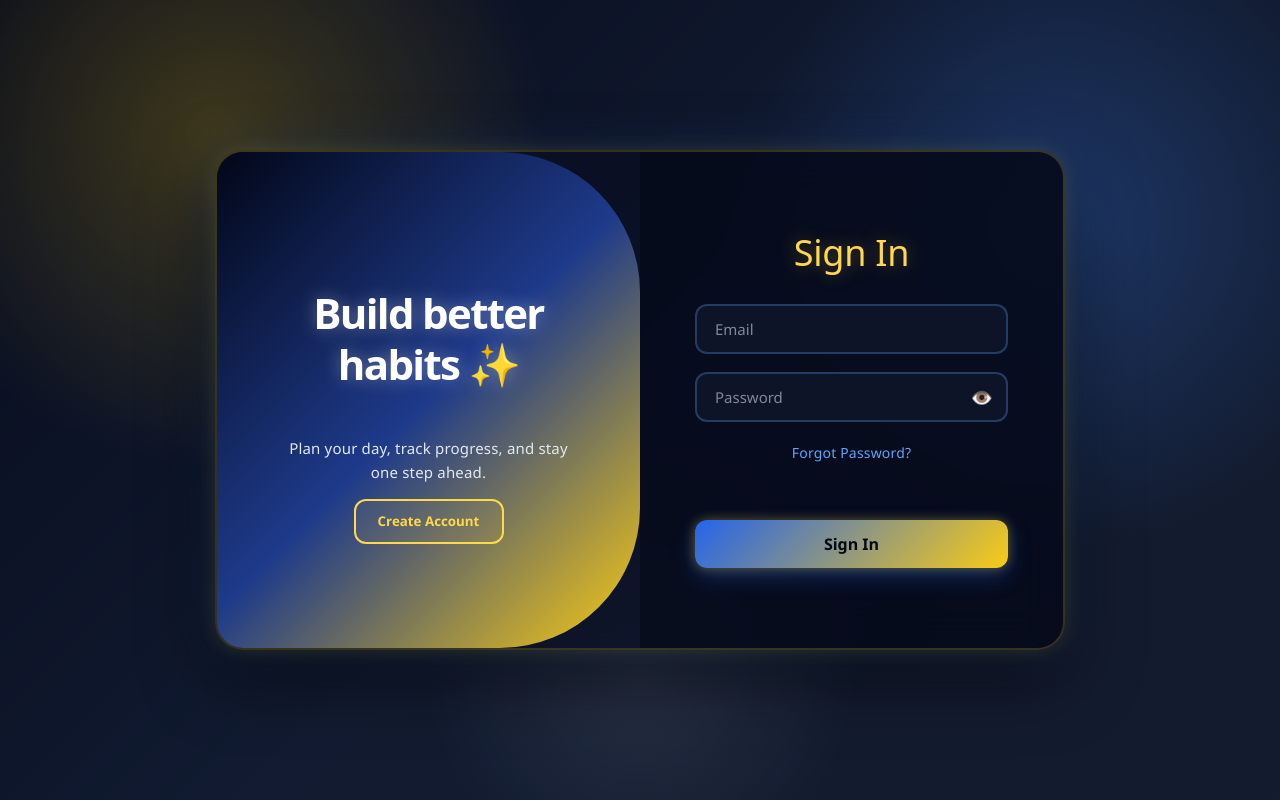
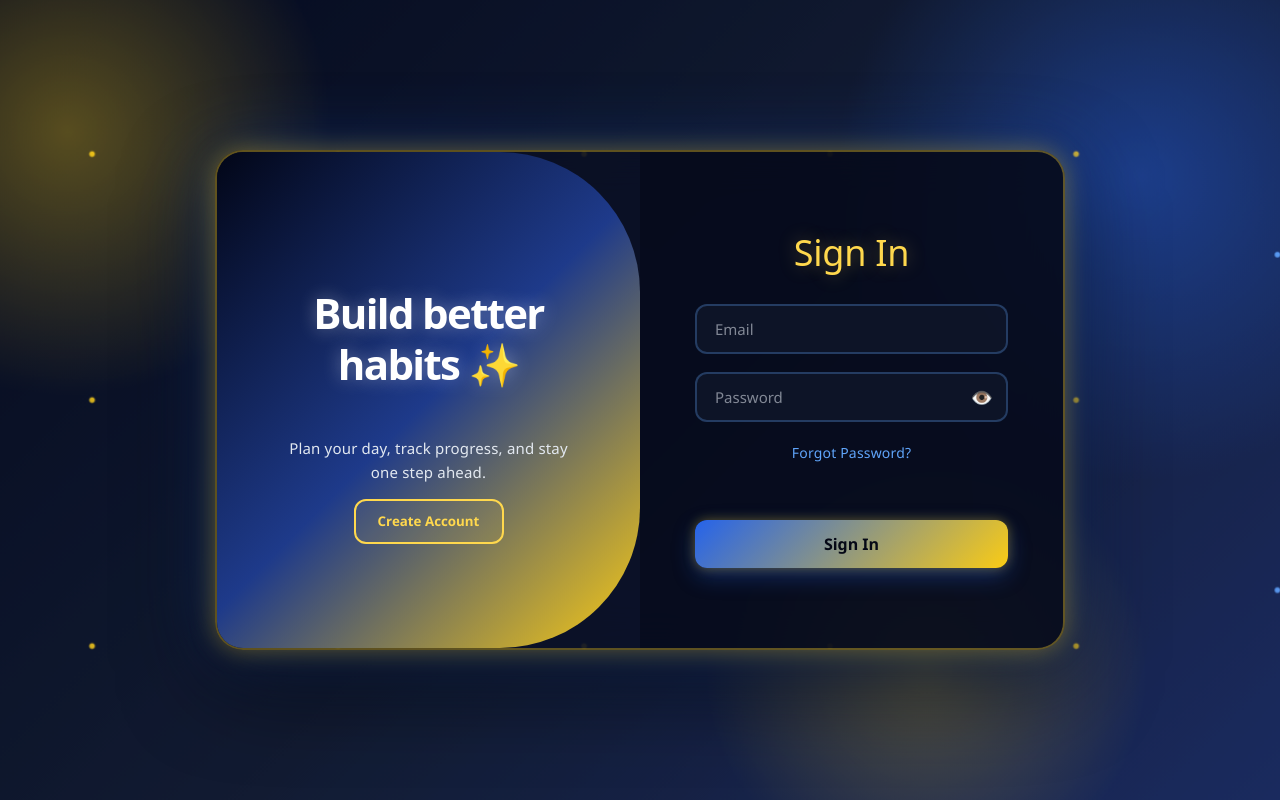
Before and after one commit to gudalanandini2939/TaskFlow-MERN, a React (Vite) app in the folder client/: page /login in a window 1280 px wide. Built offline with nearby package versions, Linux system fonts and the light colour scheme.

Commit message:
Improve glowing auth background

```diff
--- a/client/src/App.css
+++ b/client/src/App.css
@@ -31,11 +31,23 @@ body {
   position: fixed;
   inset: 0;
   background:
-    radial-gradient(circle at 20% 20%, rgba(255, 204, 0, 0.18), transparent 25%),
-    radial-gradient(circle at 80% 30%, rgba(59, 130, 246, 0.22), transparent 25%),
-    radial-gradient(circle at 50% 80%, rgba(255, 255, 255, 0.08), transparent 22%),
-    linear-gradient(135deg, #050816, #0f172a, #111827);
-  animation: bgGlow 7s ease-in-out infinite alternate;
+    radial-gradient(circle at 10% 20%, rgba(250, 204, 21, 0.28), transparent 18%),
+    radial-gradient(circle at 85% 25%, rgba(37, 99, 235, 0.35), transparent 22%),
+    radial-gradient(circle at 70% 80%, rgba(250, 204, 21, 0.22), transparent 18%),
+    linear-gradient(135deg, #020617, #0f172a, #172554);
+  animation: bgGlow 6s ease-in-out infinite alternate;
+}
+
+.animated-bg::before {
+  content: "";
+  position: absolute;
+  inset: 0;
+  background-image:
+    radial-gradient(circle, #facc15 2px, transparent 3px),
+    radial-gradient(circle, #60a5fa 2px, transparent 3px);
+  background-size: 220px 220px, 300px 300px;
+  background-position: 40px 70px, 160px 120px;
+  opacity: 0.7;
 }
 
 /* main box */
@@ -47,11 +59,11 @@ body {
   backdrop-filter: blur(20px);
   border-radius: 28px;
   overflow: hidden;
-  border: 2px solid rgba(255, 204, 0, 0.18);
+  border: 2px solid rgba(250, 204, 21, 0.35);
   box-shadow:
-    0 0 20px rgba(255, 204, 0, 0.12),
-    0 0 45px rgba(59, 130, 246, 0.18),
-    0 25px 70px rgba(0, 0, 0, 0.65);
+  0 0 25px rgba(250, 204, 21, 0.35),
+  0 0 70px rgba(37, 99, 235, 0.35),
+  0 30px 90px rgba(0, 0, 0, 0.75);
 }
 
 /* form */
```
